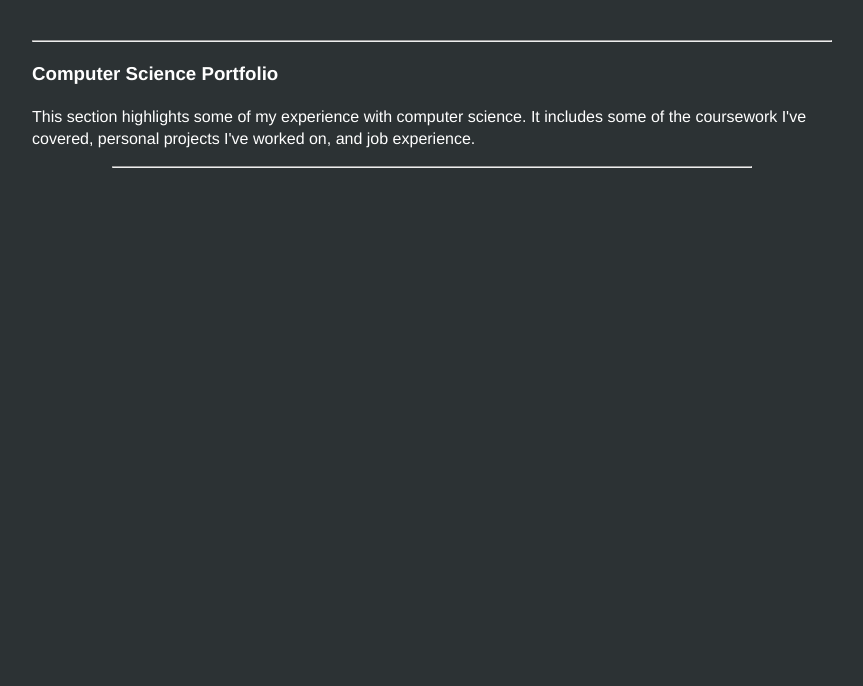
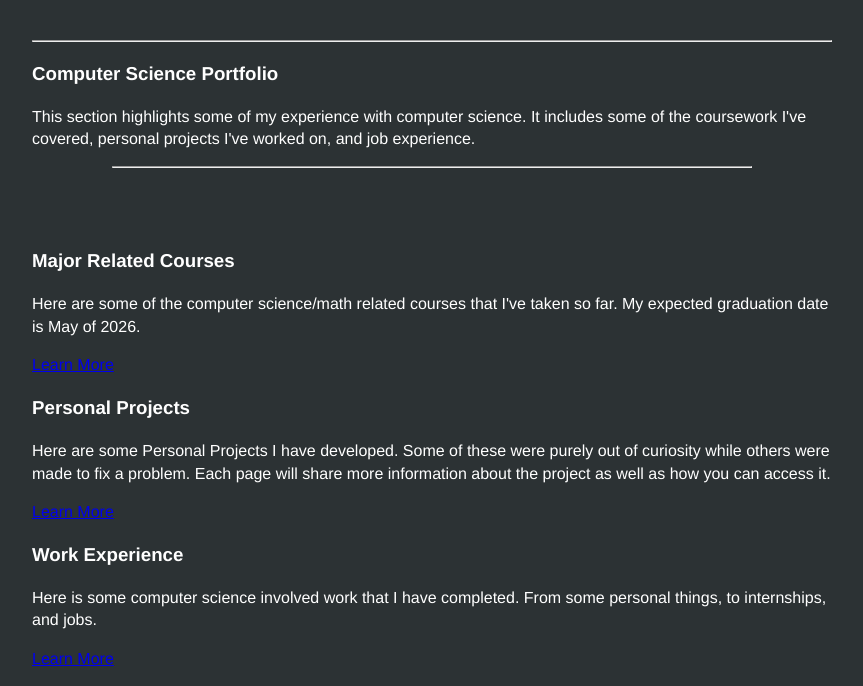
Before and after one commit to thoknee/e-portfolio, a plain HTML site: page CS-portfolio.html in a window 1280 px wide. Shown: the part 150-836 px from the top of the page, without its empty margins (208-1071 px from the left). Before the commit the page ends 800 px from the top, so only its background shows below. Drawn offline with Linux system fonts and the light colour scheme.

Commit message:
added the page that has the entire cs portfolio, branching to course work, projects, and work

```diff
--- a/CS-portfolio.html
+++ b/CS-portfolio.html
@@ -27,7 +27,7 @@
     <div class = "divider">
         <hr>  </hr>
         <h3 class = "divider-text"> Computer Science Portfolio</h1>
-        <p> This section highlights some of my experience with computer science.
+        <p class = "divider-info"> This section highlights some of my experience with computer science.
             It includes some of the coursework I've covered, personal projects
             I've worked on, and job experience.
         </p>
@@ -35,8 +35,49 @@
     </div>
 
     <div class = "course-work">
+        <h3> Major Related Courses</h3>
+        <div class = "course-work-content">
+        <div class = "course-work-info">
+            <p> Here are some of the computer science/math related courses that I've taken so far.
+            My expected graduation date is May of 2026.
+        </p>
+    </div>
+    <div class = "course-work-link">
+        <a href = "courseWork.html"> <btn ID = "learn-more"> Learn More</btn></a>
+    </div>
+</div>
 
     </div>
 
+    <div class = "projects">
+        <h3> Personal Projects</h3>
+        <div class = "project-content">
+        <div class = "project-info">
+            <p> Here are some Personal Projects I have developed. Some of these
+                were purely out of curiosity while others were made to fix a problem.
+                Each page will share more information about the project as well as how
+                you can access it.
+        </p>
+    </div>
+    <div class = "project-link">
+        <a href = "personalProjects.html"> <btn ID = "learn-more"> Learn More</btn></a>
+    </div>
+</div>
+</div>
+
+<div class = "work">
+    <h3> Work Experience</h3>
+    <div class = "work-content">
+    <div class = "work-info">
+        <p> Here is some computer science involved work that I have completed. From
+            some personal things, to internships, and jobs.
+    </p>
+</div>
+<div class = "work-link">
+    <a href = "workExperience.html"> <btn ID = "learn-more"> Learn More</btn></a>
+</div>
+</div>
+</div>
+
 </body>
 </html>
```
